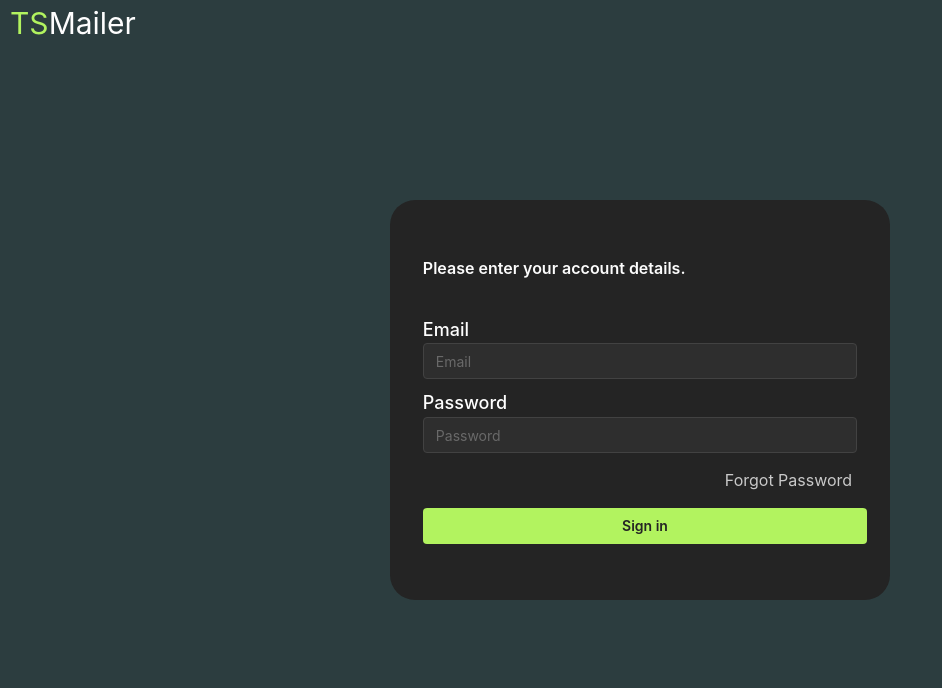
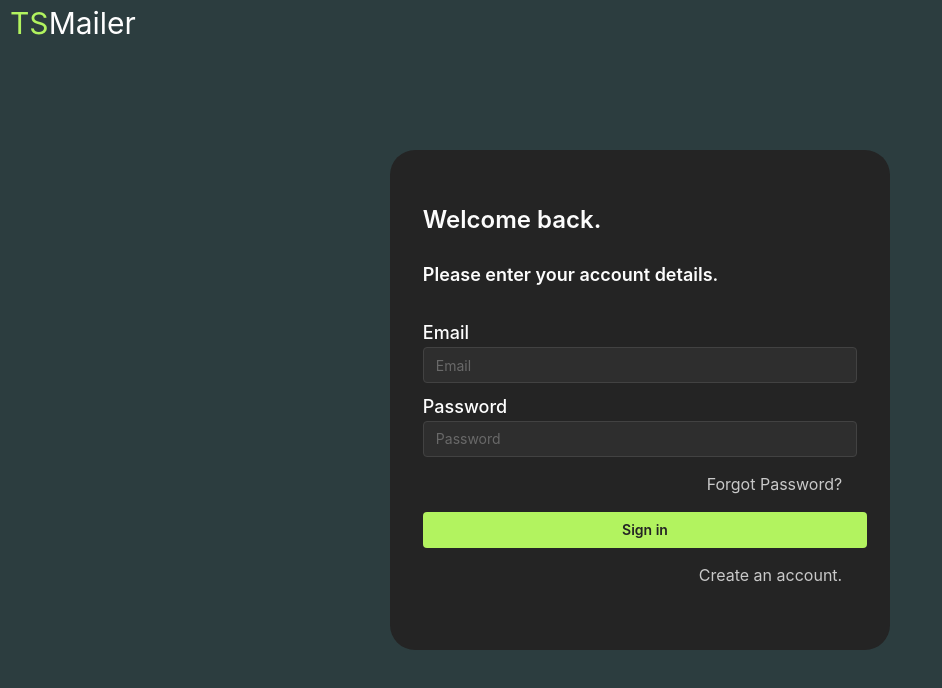
Before and after one commit to Rilaey/tsmailer, a Next.js app in the folder apps/dashboard/: page /login in a window 1280 px wide. Shown: the top 688 px of the page, without its empty margins (0-942 px from the left). Built offline with nearby package versions, Linux system fonts and the light colour scheme.

Commit message:
Fixed build issue. Minor UI changes.

```diff
--- a/apps/dashboard/components/LoginForm/LoginForm.tsx
+++ b/apps/dashboard/components/LoginForm/LoginForm.tsx
@@ -1,4 +1,4 @@
-import { Button, Paper, Text, TextInput, Loader } from "@mantine/core";
+import { Button, Paper, Text, TextInput, Loader, Box } from "@mantine/core";
 import styles from "../../styles/loginForm.module.css";
 import { useLogin } from "../../hooks/useLogin";
 
@@ -21,7 +21,7 @@ const LoginForm = () => {
   return (
     <Paper
       w={500}
-      h={400}
+      h={500}
       style={{
         padding: "3%",
         borderRadius: "25px",
@@ -32,7 +32,11 @@ const LoginForm = () => {
       component="form"
       onSubmit={login}
     >
-      <Text c="#fcfcfc" fw={600} p={5}>
+      <Text c="#fcfcfc" fw={600} p={5} size="24px">
+        Welcome back.
+      </Text>
+      <br />
+      <Text c="#fcfcfc" fw={600} p={5} size="18px">
         Please enter your account details.
       </Text>
       <br />
@@ -56,15 +60,11 @@ const LoginForm = () => {
         value={loginFormState.password}
         onChange={(e) => handleFormChange(e)}
       />
-      <Text
-        p={5}
-        m={5}
-        style={{
-          textAlign: "right"
-        }}
-      >
-        Forgot Password
-      </Text>
+      <Box p={5} m={5} style={{ textAlign: "right" }}>
+        <Text p={5} m={5} component="a" href="/signup" className={styles.link}>
+          Forgot Password?
+        </Text>
+      </Box>
       {error && (
         <Text
           p={5}
@@ -88,6 +88,11 @@ const LoginForm = () => {
       >
         {isLoading ? <Loader color="#b2f35f" size="sm" /> : "Sign in"}
       </Button>
+      <Box p={5} m={5} style={{ textAlign: "right" }}>
+        <Text p={5} m={5} component="a" href="/signup" className={styles.link}>
+          Create an account.
+        </Text>
+      </Box>
     </Paper>
   );
 };
--- a/apps/dashboard/styles/loginForm.module.css
+++ b/apps/dashboard/styles/loginForm.module.css
@@ -2,3 +2,8 @@
   color: #fefefe;
   font-size: 18px;
 }
+
+.link:hover {
+  color: #b2f35f;
+  text-decoration: underline;
+}
--- a/packages/types/index.ts
+++ b/packages/types/index.ts
@@ -1,4 +1,4 @@
 import { IUser } from "./IUser";
 import { IEmailAccounts } from "./IEmailAccounts";
 
-export { IUser, IEmailAccounts };
+export type { IUser, IEmailAccounts };
```
Also changed, not shown: apps/dashboard/components/CreateUserForm/CreateUserForm.tsx (added, +7 -0 lines), apps/dashboard/pages/signup.tsx (added, +7 -0 lines), 2 other files (tests, documents, lock files or other folders).
